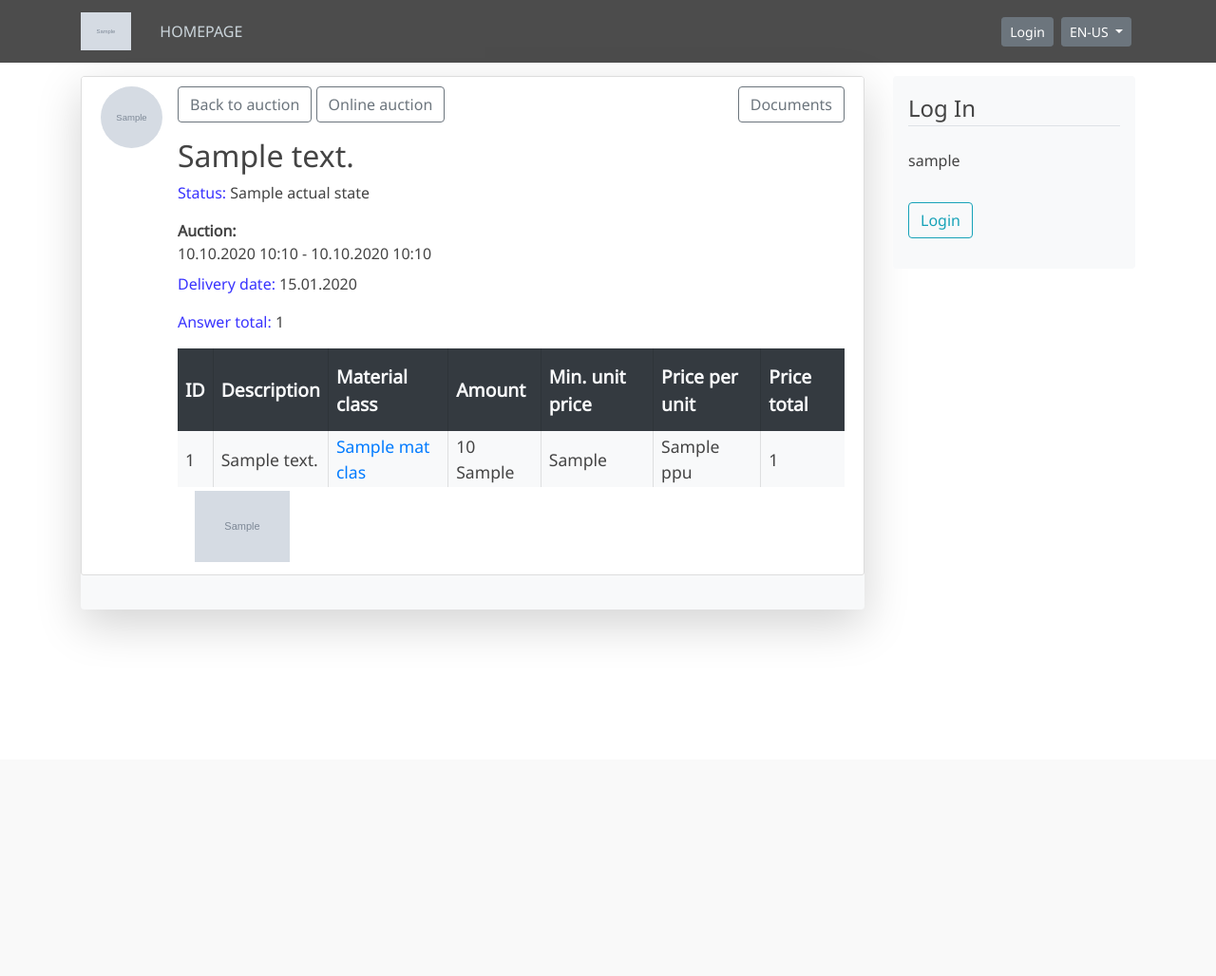
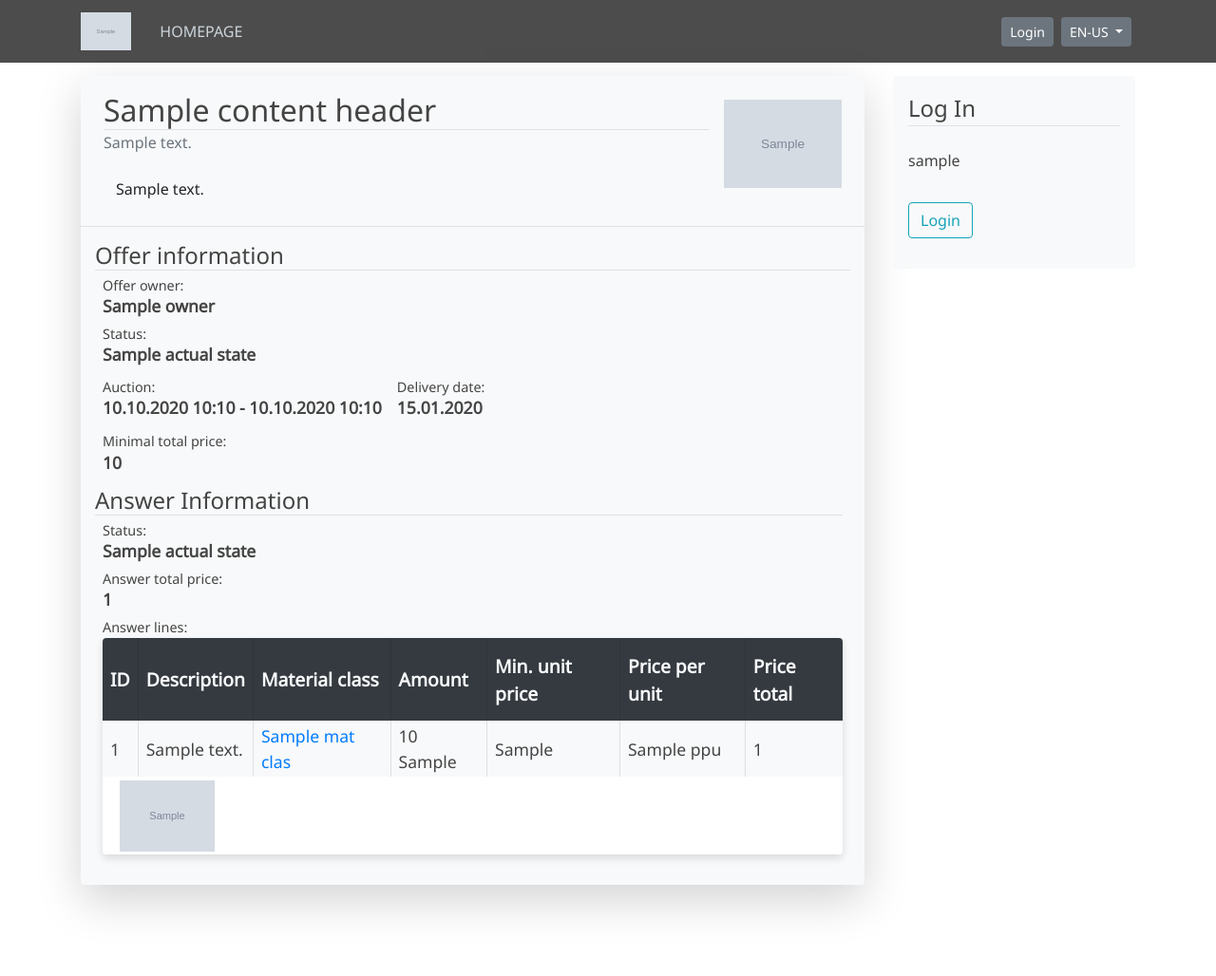
Before and after one commit to Horac-Bouthon/scrap-trade-4, a Django app: template scrap_trade_proj/auction_house/templates/auction_house/ahanswer_detail.html in a window 1280 px wide. Shown: the whole page at 95% size. Before the commit the page ends 663 px from the top, so only its background shows below. Run offline with Django 3.2, Linux system fonts and the light colour scheme; the template is opened without the code that fills it: most values are stand-ins (such as "Sample title", 1, 10 or a date in 2020); grey boxes marked "Sample" are stand-in pictures; some libraries are stand-ins or nearby versions.

Commit message:
Redesign; Answer detail, offer detail -> snippet

```diff
--- /dev/null
+++ b/scrap_trade_proj/auction_house/templates/auction_house/__offer-details.html
@@ -0,0 +1,33 @@
+{% load i18n %}
+
+{% if offer %}
+
+
+  <dl>
+    <dt>{% trans "Offer owner:" %}</dt>
+    <dd>{{ offer.owner.customer_name }}</dd>
+
+    <dt>{% trans "Status:" %}</dt>
+    <dd>{{ offer.actual_state.act_state_name }}</dd>
+  </dl>
+
+  <div class="d-flex">
+    <dl>
+      {% include 'auction_house/__auction_date.html' with data=object %}
+    </dl><dl>
+      <dt>{% trans 'Delivery date:' %}</dt>
+      <dd>{{ offer.delivery_date|date:"d.m.Y" }}</dd>
+    </dl>
+  </div>
+
+  <dl>
+    <dt>{% trans 'Minimal total price:' %}</dt>
+    <dd>{{ offer.minimal_total_price }}</dd>
+  </dl>
+
+
+{% elif debug %}
+  <div class="debug-error">
+    Offer details need an offer in the context
+  </div>
+{% endif %}
--- a/scrap_trade_proj/auction_house/templates/auction_house/ahanswer_detail.html
+++ b/scrap_trade_proj/auction_house/templates/auction_house/ahanswer_detail.html
@@ -6,144 +6,142 @@
 
 {% block content %}
 
-    <article class="media content-section">
-      <a href="{% url 'project-customer-info' object.owner.pk %}" target="_blank">
-        <img class="rounded-circle customer-logo" src="{{ object.owner.customer_logo.url }}">
-      </a>
-      <div class="media-body">
-        {% trans "Back to auction" as var_back %}
-        <div class="auction_nav">
-          <a class="btn btn-outline-secondary" href="{% url 'ah-customer-auction' object.owner.pk %}">{{ var_back }}</a>
-          {% if object.auction_url != "" %}
-            {% trans "Online auction" as var_online %}
-            <a class="btn btn-outline-secondary" href="{{ object.auction_url }}" target="_blank">{{ var_online }}</a>
-          {% endif %}
-          {% trans "Documents" as var_doc %}
-          <a class="btn btn-outline-secondary float-right" href="{% url 'doc-repo-dokument-list' object.open_id.int_id %}">{{ var_doc }}</a>
-          <p></p>
+  {% include 'project_main/__content-header.html' %}
+
+  <section class="container">
+
+    <h4 class="section-header">
+      {% trans "Offer information" %}
+    </h4>
+    {% include 'auction_house/__offer-details.html' %}
+
+    <dl>
+      <h4>{% trans "Answer Information" %}</h4>
+
+      <!--
+           <div class="tip">
+           {% trans "You can change the price you bid for each offer line individually." %}
+           <br/>
+           {% trans "The unit and total prices for a line and total answer price get recalculated when one of the values changes." %}
            </div>
-        {% trans "Click to update answer" as var_hint1 %}
-        <h2 class="customer-name">
-          {% if "customers.is_poweruser" in perms or object.actual_state == state_new or object.actual_state == state_successful or object.actual_state == state_accepted %}
-            {% if "customers.is_poweruser" in perms %}
-              <a class="" href="{% url 'ah-answer-update' object.pk %}" data-toggle="tooltip" data-placement="top" title="{{ var_hint1 }}">{{ object.description }}</a>
-            {% else %}
-              <a class="" href="{% url 'ah-answer-customer-update' object.pk %}" data-toggle="tooltip" data-placement="top" title="{{ var_hint1 }}">{{ object.description }}</a>
-            {% endif %}
-          {% else %}
-            {{ object.description }}
-          {% endif %}
-        </h2>
-        <p>
-          {% trans "Status:" as var_status %}
-          <span class="customer-detail-content-highlighite">{{ var_status }} </span>
-          <span class="customer-detail-content">{{ object.actual_state.act_state_name }}</span>
-        </p>
-        {% include 'auction_house/__auction_date.html' with data=object.ah_offer %}
-        <p>
-          {% trans "Delivery date:" as var_delivery %}
-          <span class="customer-detail-content-highlighite">{{ var_delivery }} </span>
-          <span class="customer-detail-content">{{ object.ah_offer.delivery_date|date:"d.m.Y" }}</span>
-        </p>
-        <p>
-          {% trans "Answer total:" as var_at %}
-          <span class="customer-detail-content-highlighite">{{ var_at }} </span>
-          <span class="customer-detail-content">{{ object.total_price }}</span>
-        </p>
-        <p/>
-        {% if object.my_lines.all.count > 0 %}
-          <table class="table_lines">
-            <tr class="table_lines">
-              {% trans "ID" as var_o_n %}
-              <th class="th_lines table_lines">{{ var_o_n }}</th>
-              {% trans "Description" as var_offer_des %}
-              <th class="th_lines table_lines">{{ var_offer_des }}</th>
-              {% trans "Material class" as var_mc %}
-              <th class="th_lines table_lines">{{ var_mc }}</th>
-              {% trans "Amount" as var_crea %}
-              <th class="th_lines table_lines">{{ var_crea }}</th>
-              {% trans "Min. unit price" as var_min_price %}
-              <th class="th_lines table_lines">{{ var_min_price }}</th>
-              {% trans "Price per unit" as var_ppu %}
-              <th class="th_lines table_lines">{{ var_ppu }}</th>
-              {% trans "Price total" as var_line_total %}
-              <th class="th_lines table_lines">{{ var_line_total }}</th>
+      -->
+
+      <dt>{% trans "Status:" %}</dt>
+      <dd>{{ answer.actual_state.act_state_name }}</dd>
+
+      <dt>{% trans "Answer total price:" %}</dt>
+      <dd>{{ answer.total_price }}</dd>
+
+      <dt class="mb-1">
+        {% trans "Answer lines:" %}
+      </dt>
+      <div class="table-wrap">
+        <table>
+          <tr>
+            <th>{% trans "ID" %}</th>
+            <th>{% trans "Description" %}</th>
+            <th>{% trans "Material class" %}</th>
+            <th>{% trans "Amount" %}</th>
+            <th>{% trans "Min. unit price" %}</th>
+            <th>{% trans "Price per unit" %}</th>
+            <th>{% trans "Price total" %}</th>
           </tr>
-            {% trans "Click to update line" as var_hint3 %}
-            {% for line in  object.my_lines.all %}
-            <tr class="table_lines">
-              <td class="td_lines table_lines"> {{ line.id }} </td>
-              <td class="td_lines table_lines">
-                {{ line.offer_line.description }}
-              </td>
-              <td class="td_lines table_lines">
-                <a class="table_lines" href="{% url 'ah-mat-class-detail' line.offer_line.mat_class.id %}" data-toggle="tooltip" data-placement="top" title="{{ line.mat_class.act_mat_class_description }}" target="_blank">
+
+          {% for line in answer.my_lines.all %}
+            <tr>
+              <td>{{ line.id }}</td>
+
+              <td>{{ line.offer_line.description }}</td>
+
+              <td>
+                <a href="{% url 'ah-mat-class-detail' line.offer_line.mat_class.id %}"
+                   title="{{ line.mat_class.act_mat_class_description }}"
+                   target="_blank">
                   {{ line.offer_line.mat_class.act_display_name }}
                 </a>
               </td>
-              <td class="td_lines table_lines"> {{ line.offer_line.amount }} {{ line.offer_line.mat_class.measurement_unit }} </td>
-              <td class="td_lines table_lines"> {{ line.offer_line.minimal_ppu }} </td>
-              <td class="td_lines table_lines">
-                {% if object.actual_state == state_new %}
-                  {% trans "Click to update price per unit" as var_hint3 %}
-                  <a class="table_lines" href="{% url 'ah-customer-answers-line-ppu' object.pk line.pk %}" data-toggle="tooltip" data-placement="top" title="{{ var_hint3 }}">
+
+              <td>
+                {{ line.offer_line.amount }} {{ line.offer_line.mat_class.measurement_unit }} </td>
+
+              <td>{{ line.offer_line.minimal_ppu }}</td>
+
+              <td>
+                {% if state == 'new' %}
+                  <a href="{% url 'ah-customer-answers-line-ppu' object.pk line.pk %}"
+                     title="{% trans "Update price per unit" %}">
+                    <div class="d-flex">
                       {{ line.ppu }}
+                      <i data-feather="edit-3"></i>
+                    </div>
                   </a>
                 {% else %}
                   {{ line.ppu }}
                 {% endif %}
               </td>
-              <td class="td_lines table_lines">
-                {% if object.actual_state == state_new %}
-                  <a class="table_lines" href="{% url 'ah-customer-answers-line-total' object.pk line.pk %}" data-toggle="tooltip" data-placement="top" title="{{ var_hint3 }}">
+
+              <td>
+                {% if state == 'new' %}
+                  <a href="{% url 'ah-customer-answers-line-total' object.pk line.pk %}"
+                     title="{% trans "Update total price" %}">
+                    <div class="d-flex">
                       {{ line.total_price }}
+                      <i data-feather="edit-3"></i>
+                    </div>
+
                   </a>
                 {% else %}
                   {{ line.total_price }}
                 {% endif %}
               </td>
             </tr>
+
             {% if line.offer_line.open_id.get_docs.count > 0 %}
-              <tr class="table_lines">
-                <td class="td_lines table_lines" colspan="7">
+              <tr>
+                <td colspan="7">
                   {% include 'doc_repo/__object_docs.html' with object=line.offer_line %}
                 </td>
               </tr>
             {% endif %}
+
           {% endfor %}
         </table>
-        {% endif %}
+
+        {% include 'project_main/__no-entries.html' with check=answer.my_lines %}
+      </div>
+    </dl>
+
+
     {% if "customers.is_poweruser" in perms %}
-          <div class="">
-            <p></p>
-            {% trans "State history" as var_state_history %}
-            <h5 class="customer-title">
-              {{ var_state_history }}
-            </h5>
-            <table class="table_lines">
-              <tr class="table_lines">
-                {% trans "ID" as var_o_n %}
-                <th class="th_lines table_lines">{{ var_o_n }}</th>
-                {% trans "State" as var_state %}
-                <th class="th_lines table_lines">{{ var_state }}</th>
-                {% trans "Create by" as var_created_by %}
-                <th class="th_lines table_lines">{{ var_created_by }}</th>
-                {% trans "Create at" as var_created_at %}
-                <th class="th_lines table_lines">{{ var_created_at }}</th>
+      <section class="poweruser">
+
+        <h4 class="section-header">
+          {% trans "State history" %}
+        </h4>
+
+        <div class="table-wrap max-height-visible">
+          <table>
+            <tr>
+              <th>{% trans "ID" %}</th>
+              <th>{% trans "State" %}</th>
+              <th>{% trans "Created by" %}</th>
+              <th>{% trans "Created at" %}</th>
             </tr>
-              {% for step in object.get_steps %}
-                <tr class="table_lines">
-                  <td class="td_lines table_lines"> {{ step.id }} </td>
-                  <td class="td_lines table_lines"> {{ step.state.act_state_name }} </td>
-                  <td class="td_lines table_lines"> {{ step.changed_by.name }} </td>
-                  <td class="td_lines table_lines"> {{ step.created_at|date:"d.m.Y" }} {{ step.created_at|date:"H:i" }}</td>
+            {% for step in answer.get_steps %}
+              <tr>
+                <td> {{ step.id }} </td>
+                <td> {{ step.state.act_state_name }} </td>
+                <td> {{ step.changed_by.name }} </td>
+                <td> {{ step.created_at }} </td>
               </tr>
-              {% endfor %} <!-- object.get_steps -->
+            {% endfor %}
           </table>
         </div>
-        {% endif %} <!-- "customers.is_poweruser" in perms -->
-      </div>
-    </article>
+
+      </section>
+    {% endif %}
+
+  </section>
 
 
 {% endblock content %}
--- a/scrap_trade_proj/auction_house/templates/auction_house/customer_answer_list.html
+++ b/scrap_trade_proj/auction_house/templates/auction_house/customer_answer_list.html
@@ -1,8 +1,6 @@
 {% extends "project_main/base.html" %}
-{% load static %}
 {% load crispy_forms_tags %}
 {% load i18n %}
-
 
 {% block content %}
 
@@ -40,6 +38,9 @@
           </tr>
         {% endfor %}
       </table>
+
+      {% include 'project_main/__no-entries.html' with check=answer_list %}
+
     </div>
 
   </section>
```
Also changed, not shown: scrap_trade_proj/auction_house/models.py (+10 -8 lines), scrap_trade_proj/auction_house/templates/auction_house/ahoffer_detail.html (+1 -18 lines), scrap_trade_proj/auction_house/views.py (+56 -0 lines). Lines whose indentation alone changed are shown as unchanged.
